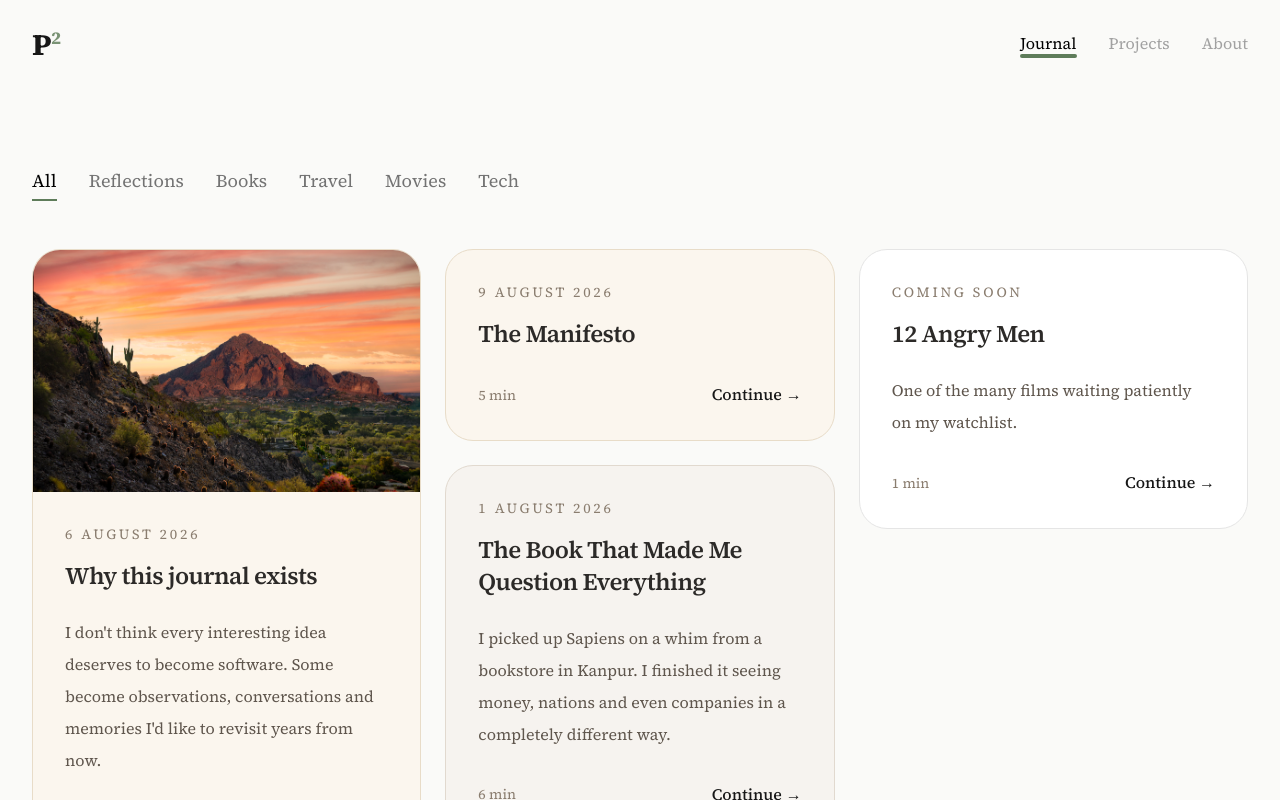
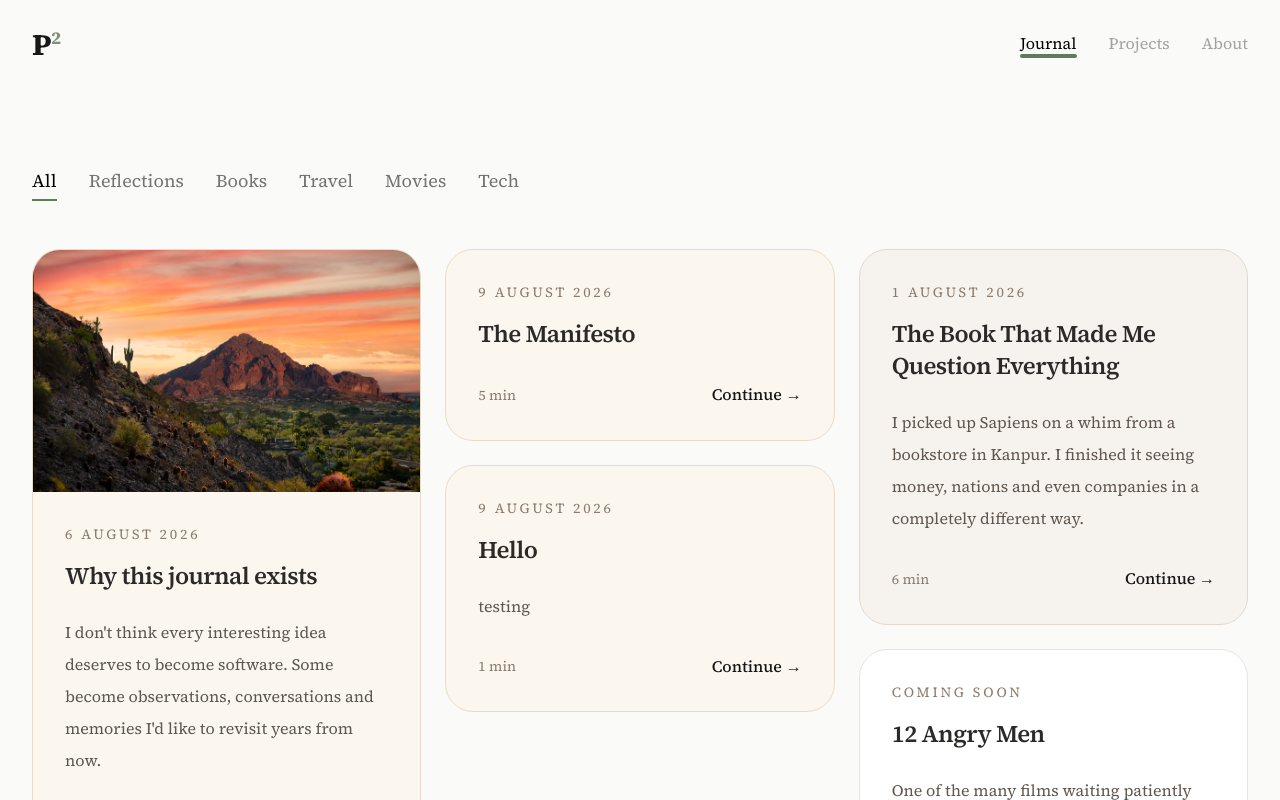
Before and after one commit to psquare99/website, a Next.js app: page /journal in a window 1280 px wide. Shown: the top 800 px of the page. Built offline with nearby package versions, Linux system fonts and the light colour scheme.

Commit message:
journal: publish "Hello"

```diff
--- a/content/journal/reflections/index.ts
+++ b/content/journal/reflections/index.ts
@@ -1,8 +1,11 @@
 import { themanifesto } from "./themanifesto";
+import { p } from "./p";
   import { whyJournalExists } from "./why-journal-exists";
 
   export const reflections = [
     whyJournalExists,
 
   themanifesto,
+
+  p,
 ];
--- /dev/null
+++ b/content/journal/reflections/p.tsx
@@ -0,0 +1,58 @@
+import Image from "next/image";
+import type { JournalEntry } from "@/types/journal";
+
+const editorDocument = {
+  "type": "doc",
+  "content": [
+    {
+      "type": "paragraph",
+      "content": [
+        {
+          "type": "text",
+          "text": "Hi, so this is a test post to see if my new app can publish to my website directly or not."
+        }
+      ]
+    },
+    {
+      "type": "paragraph",
+      "content": [
+        {
+          "type": "text",
+          "text": "Lets see"
+        }
+      ]
+    }
+  ]
+};
+
+const content = (
+  <>
+    <p>
+      Hi, so this is a test post to see if my new app can publish to my website directly or not.
+    </p>
+
+    <p>
+      Lets see
+    </p>
+  </>
+);
+
+export const p: JournalEntry = {
+  slug: "h",
+
+  title: "Hello",
+
+  excerpt: "testing",
+
+  published: "2026-08-09",
+
+  category: "reflection",
+
+  paper: "cream",
+
+  readingTime: "1 min",
+
+  content,
+
+  status: "published",
+};
```
